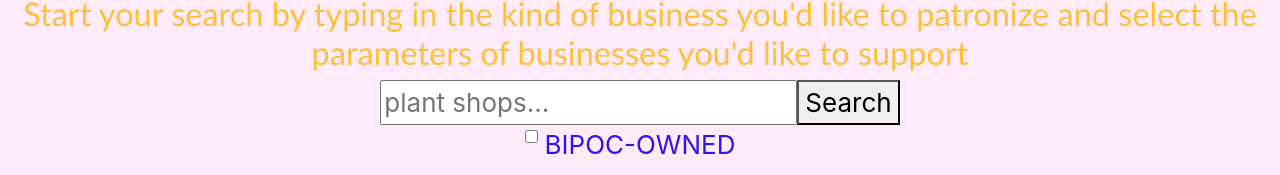
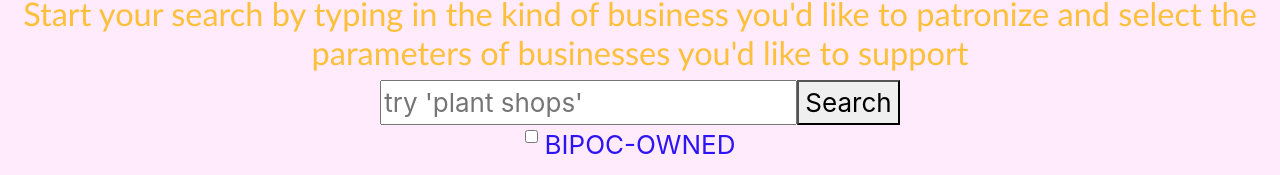
Before and after one commit to LeahESc/small-shops-big-community-react, a React (Create React App) app: page / in a window 1280 px wide. Shown: the part 750-925 px from the top of the page. Built offline with nearby package versions, Linux system fonts and the light colour scheme.

Commit message:
cleans up form code

```diff
--- a/src/components/HomeSearch.js
+++ b/src/components/HomeSearch.js
@@ -40,51 +40,9 @@ export default class HomeSearch extends Component {
         return (
             <div>
                 <form onSubmit={this.handleSubmit}>
-
-                        <input type ="text" name="category" onChange={this.handleChange} value={this.state.category} placeholder="plant shops..."/>
-                        <button type="submit" >Search</button>
-                        {this.state.tags.map(tag => <TagCheckbox key={tag.id} value={tag.value} checked={tag.checked} onChange={this.handleCheck} /> )}
-                        {/* <div className="checkbox">
-                            <label>
-                                <input
-                                type="checkbox"
-                                value={"BIPOC-OWNED"}
-                                checked={this.state.selectedOption === "BIPOC-OWNED"}
-                                onChange={this.onValueChange}
-                                /> BIPOC-OWNED
-                            </label> */}
-                        {/* </div>
-                        <div className="checkbox">
-                            <label>
-                                <input
-                                type="checkbox"
-                                value="WOMEN/WOMXN-OWNED"
-                                checked={this.state.selectedOption === "WOMEN/WOMXN-OWNED"}
-                                onChange={this.handleValueChange}
-                                /> WOMEN/WOMXN-OWNED
-                            </label>
-                        </div>
-                        <div className="checkbox">
-                            <label>
-                                <input
-                                type="checkbox"
-                                value="LGBTQ+-OWNED"
-                                checked={this.state.selectedOption === "LGBTQ+-OWNED"}
-                                onChange={this.handleValueChange}
-                                /> LGBTQ+-OWNED
-                            </label>
-                        </div>
-                        <div className="checkbox">
-                            <label>
-                                <input
-                                type="checkbox"
-                                value="COMMITMENT TO SOCIAL IMPACT"
-                                checked={this.state.selectedOption === "COMMITMENT TO SOCIAL IMPACT"}
-                                onChange={this.handleValueChange}
-                                /> COMMITMENT TO SOCIAL IMPACT
-                            </label>
-                        </div> */}
-
+                    <input type ="text" name="category" onChange={this.handleChange} value={this.state.category} placeholder="try 'plant shops'"/>
+                    <button type="submit" >Search</button>
+                    {this.state.tags.map(tag => <TagCheckbox key={tag.id} value={tag.value} checked={tag.checked} handleCheck={this.handleCheck} /> )}
 
                 </form>
             </div>
--- a/src/components/TagCheckbox.js
+++ b/src/components/TagCheckbox.js
@@ -11,10 +11,10 @@ const TagCheckbox = ({value, checked, handleCheck}) => {
                     onChange={handleCheck}
                     className="form-check-input"
                     />
-                    {value}</label>
+                    {value}
+                </label>
         </div>
     )
-
 }
 
 export default TagCheckbox
```
Also changed, not shown: 1 other file (tests, documents, lock files or other folders).
